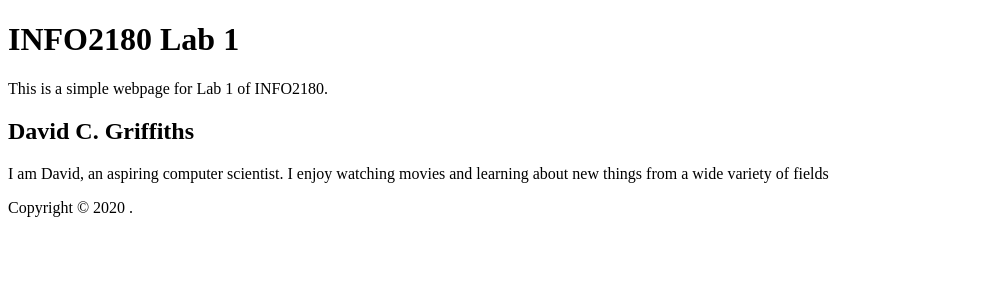
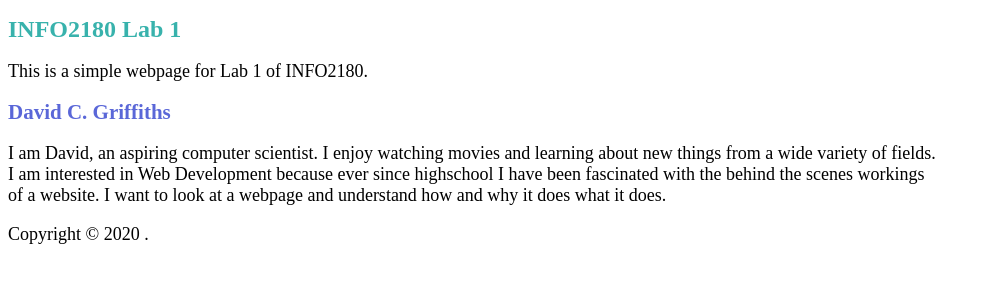
Before and after one commit to davidgriffiths-dg/info2180-lab1, a plain HTML site: page index.html in a window 1280 px wide. Shown: the whole page, without its empty margins (0-989 px from the left). Drawn offline with Linux system fonts and the light colour scheme.

Commit message:
Paragraph error correction

```diff
--- a/index.html
+++ b/index.html
@@ -1,6 +1,7 @@
 <!DOCTYPE html>
 <html lang="en">
 <head>
+    <link href="styles.css" rel="stylesheet" type="text/css">
     <meta charset="UTF-8">
     <meta name="viewport" content="width=devicewidth,
 initial-scale=1.0">
@@ -14,7 +15,10 @@ initial-scale=1.0">
     </header>
     <main>
      <h2>David C. Griffiths</h2>
-     <p>I am David, an aspiring computer scientist. I enjoy watching movies and learning about new things from a wide variety of fields</p>
+     <p>I am David, an aspiring computer scientist. I enjoy watching movies and learning about new things from a wide variety of fields.
+     <br>I am interested in Web Development because ever since highschool I have been fascinated with the behind the scenes workings
+     <br>of a website. I want to look at a webpage and understand how and why it does what it does.
+     </p>
     </main>
     <footer>
     <p>Copyright &copy; 2020 <DavidGriffiths>.</p>
```
